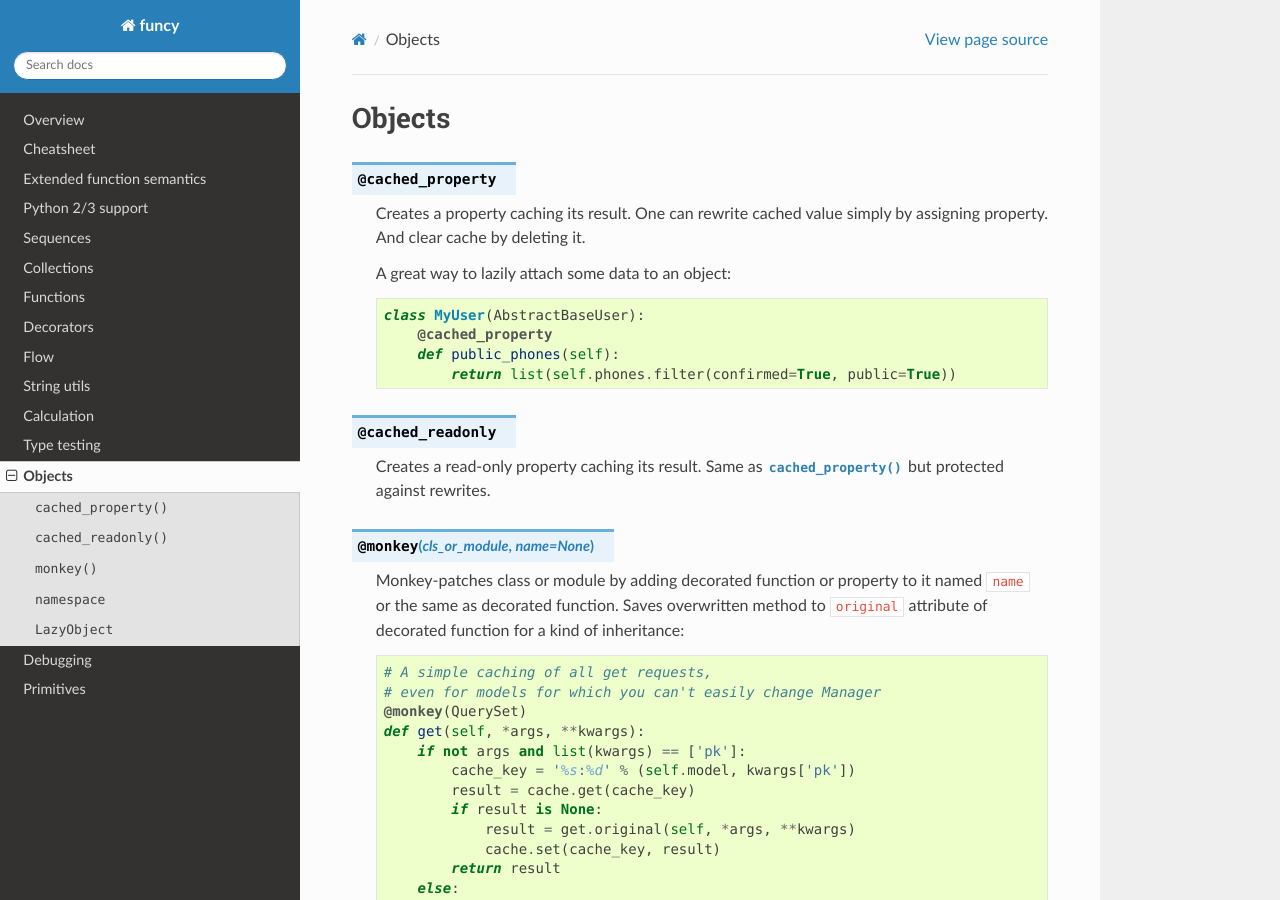
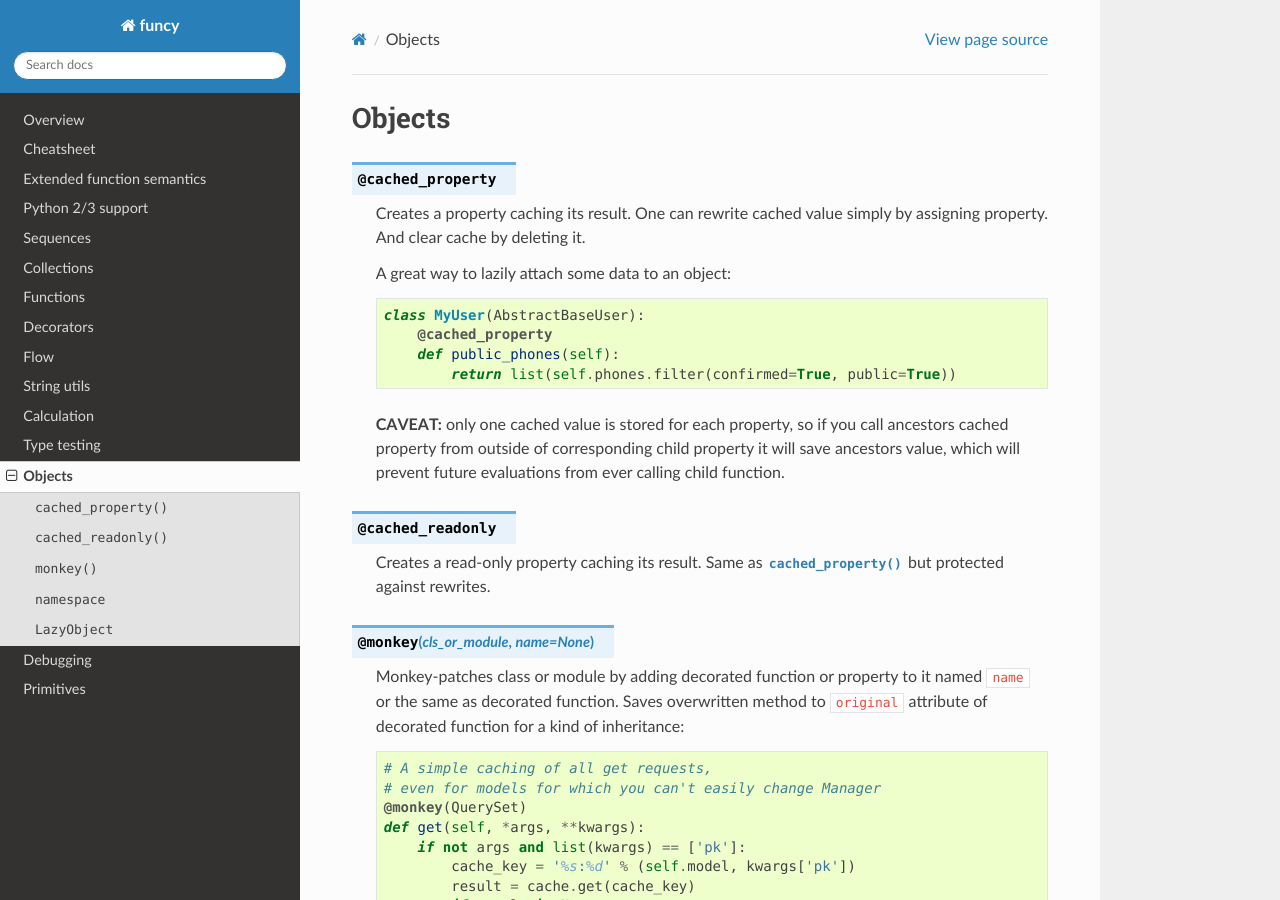
Before and after one commit to Jamaal224/funcy, a Sphinx documentation site: the page built from docs/objects.rst, in a window 1280 px wide and 900 px high. Built offline with Sphinx 7.4.7 and the Read the Docs theme 2.0.0, drawn with Linux system fonts in a browser that asks for light colours.

Commit message:
Document @cached_property inheritance limitations
Closes #76

```diff
--- a/docs/objects.rst
+++ b/docs/objects.rst
@@ -11,6 +11,8 @@ Objects
             @cached_property
             def public_phones(self):
                 return list(self.phones.filter(confirmed=True, public=True))
+
+    **CAVEAT:** only one cached value is stored for each property, so if you call ancestors cached property from outside of corresponding child property it will save ancestors value, which will prevent future evaluations from ever calling child function.
 
 
 .. decorator:: cached_readonly
```
